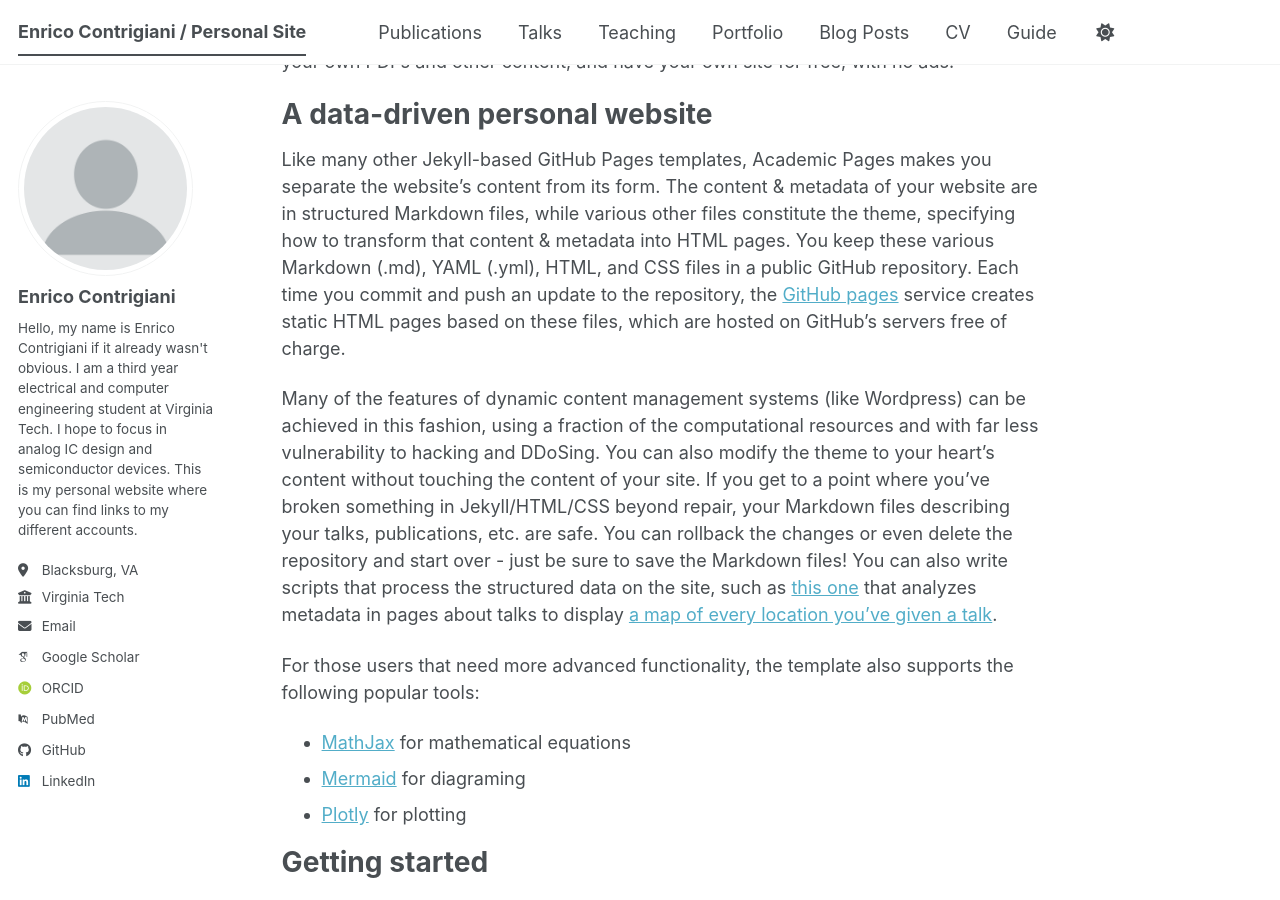
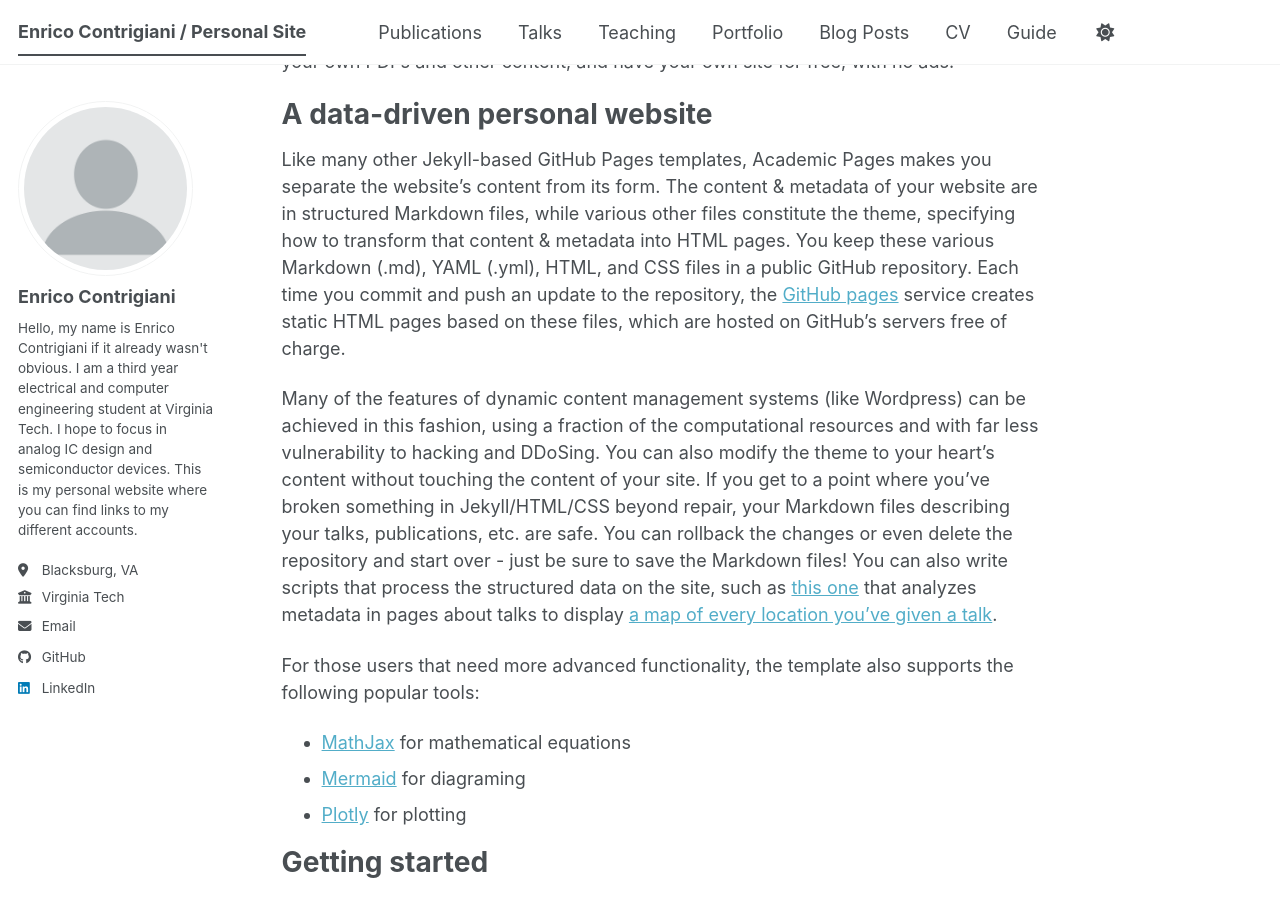
Before and after one commit to contenr22/contenr22.github.io, a Jekyll site: the page built from _pages/about.md, in a window 1280 px wide and 900 px high, scrolled down 390 px. Built offline with Jekyll 4.4.1, drawn with Linux system fonts in a browser that asks for light colours; some web fonts are replaced; a script bundle is joined from its source files by our own code; library files that are not in the unit come from our copies; some of the changed lines change nothing that is shown.

Commit message:
Removed irrelevant affiliate links

```diff
--- a/_config.yml
+++ b/_config.yml
@@ -38,13 +38,13 @@
   # Academic websites
   academia         : # URL
   arxiv            : # URL - Update with the correct link to your profile
-  googlescholar    : "https://scholar.google.com/citations?user=PS_CX0AAAAAJ"
+  googlescholar    :
   inspire-hep      : # URL
   impactstory      : # URL
-  orcid            : "https://orcid.org/yourorcidurl"
+  orcid            :
   semantic         : # URL
   ssrn             : # URL
-  pubmed           : "https://www.ncbi.nlm.nih.gov/pubmed/?term=john+snow"
+  pubmed           :
   researchgate     : # URL
   scopus           : # URL
   zotero           : # URL
```
